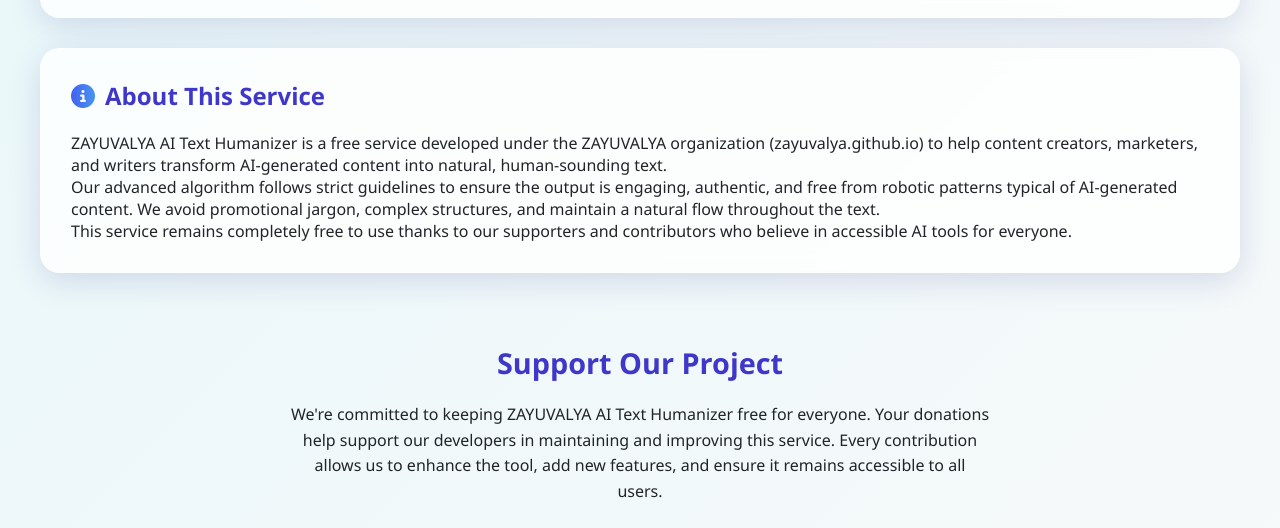
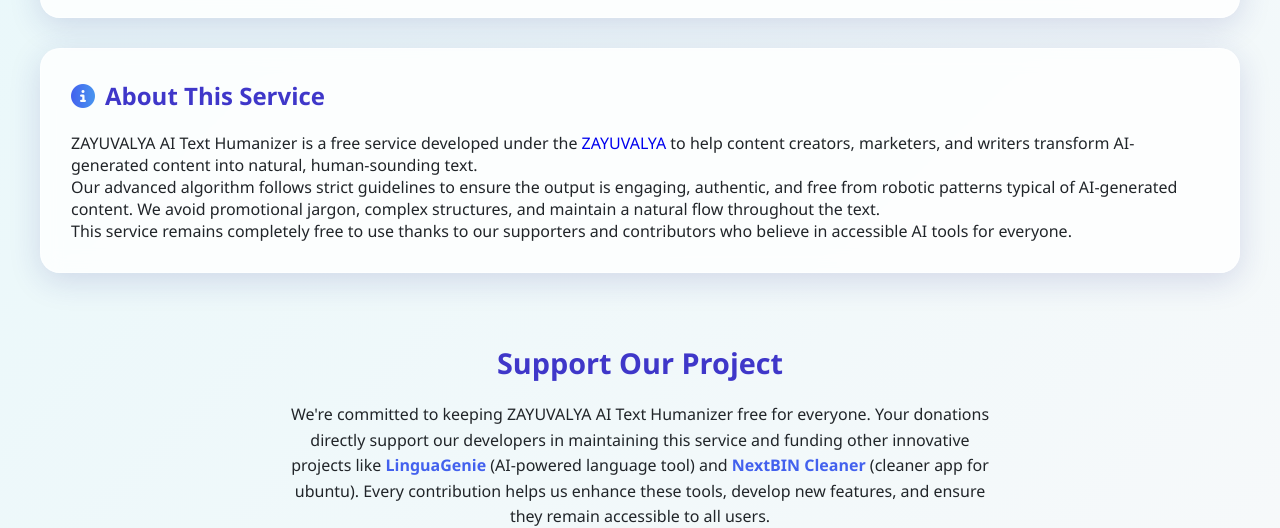
Before and after one commit to ZAYUVALYA/AI-Text-Humanizer, a plain HTML site: page index.html in a window 1280 px wide. Shown: the part 1533-2061 px from the top of the page. Drawn offline with nearby package versions, Linux system fonts and the light colour scheme; grey boxes are pictures that could not be loaded.

Commit message:
Add files via upload

```diff
--- a/index.html
+++ b/index.html
@@ -101,7 +101,7 @@
 
             <div class="card">
                 <h2 class="card-title"><i class="fas fa-info-circle"></i> About This Service</h2>
-                <p>ZAYUVALYA AI Text Humanizer is a free service developed under the ZAYUVALYA organization (zayuvalya.github.io) to help content creators, marketers, and writers transform AI-generated content into natural, human-sounding text.</p>
+                <p>ZAYUVALYA AI Text Humanizer is a free service developed under the <a href="zayuvalya.github.io" style="text-decoration: none;">ZAYUVALYA</a> to help content creators, marketers, and writers transform AI-generated content into natural, human-sounding text.</p>
                 <p>Our advanced algorithm follows strict guidelines to ensure the output is engaging, authentic, and free from robotic patterns typical of AI-generated content. We avoid promotional jargon, complex structures, and maintain a natural flow throughout the text.</p>
                 <p>This service remains completely free to use thanks to our supporters and contributors who believe in accessible AI tools for everyone.</p>
             </div>
@@ -110,7 +110,10 @@
         <section class="donation-section">
             <h2 class="donation-title">Support Our Project</h2>
             <p class="donation-text">
-                We're committed to keeping ZAYUVALYA AI Text Humanizer free for everyone. Your donations help support our developers in maintaining and improving this service. Every contribution allows us to enhance the tool, add new features, and ensure it remains accessible to all users.
+                We're committed to keeping ZAYUVALYA AI Text Humanizer free for everyone. Your donations directly support our developers in maintaining this service and funding other innovative projects like
+                <a href="https://zayuvalya.github.io/LinguaGenie/" target="_blank" style="color: var(--primary); font-weight: 600; text-decoration: none;">LinguaGenie</a> (AI-powered language tool) and
+                <a href="https://zayuvalya.github.io/NextBIN-Cleaner/" target="_blank" style="color: var(--primary); font-weight: 600; text-decoration: none;">NextBIN Cleaner</a> (cleaner app for ubuntu).
+                Every contribution helps us enhance these tools, develop new features, and ensure they remain accessible to all users.
             </p>
 
             <div class="donation-links">
--- a/script.js
+++ b/script.js
@@ -43,11 +43,8 @@
                 humanizeBtn.querySelector('span').textContent = 'Processing...';
 
                 // Create the prompt
-                const prompt = `You are an AI humanization specialist. Rewrite the provided AI-generated text to sound authentically human-written. The text you'll transform is: \`${text}\`.
-
-Adopt a conversational tone using concise language and avoid complex jargon. Prioritize short, punchy sentences to enhance engagement. Maintain a 7th-grade readability level with universally understandable vocabulary. Strategically incorporate rhetorical fragments to improve flow and digestibility. When listing concepts, utilize bullet points for clarity. Enrich explanations with relatable analogies or concrete examples. Break apart lengthy sentences into shorter, impactful phrases. Inject personal anecdotes to add authenticity and relatability. Apply the same writing format as the original text. The main task here is just to humanize it. Avoid using any specific formatting like markdown, HTML, or code blocks if the source / original text doesn't have it!.
-
-Exclude all emojis and hashtags entirely. Avoid hyperbolic promotional language like "game-changing," "unlock," "master," "skyrocket," or "revolutionize." Your primary objective is to produce natural, engaging content indistinguishable from human-authored writing while preserving all core information from the original text.`;
+                const prompt = `Revise the following text to sound more human and natural, minimizing patterns typically associated with AI-generated writing. Use a mix of short and long sentences, and vary sentence structures to avoid mechanical rhythm. Eliminate repetitive phrases or overused expressions, ensuring lexical diversity across the entire text. Avoid overly formal or technical language unless contextually required, and reduce excessive passive voice constructions. Keep paragraph lengths varied and coherent. Break down noun-heavy phrases and reduce nominalization where possible. Alternate discourse markers and transition signals naturally. Maintain semantic clarity while allowing occasional conversational tone to make the writing feel authentic. Here's the text: \`${text}\`
+`;
 
                 // Encode the prompt for URL
                 const encodedPrompt = encodeURIComponent(prompt);
```
